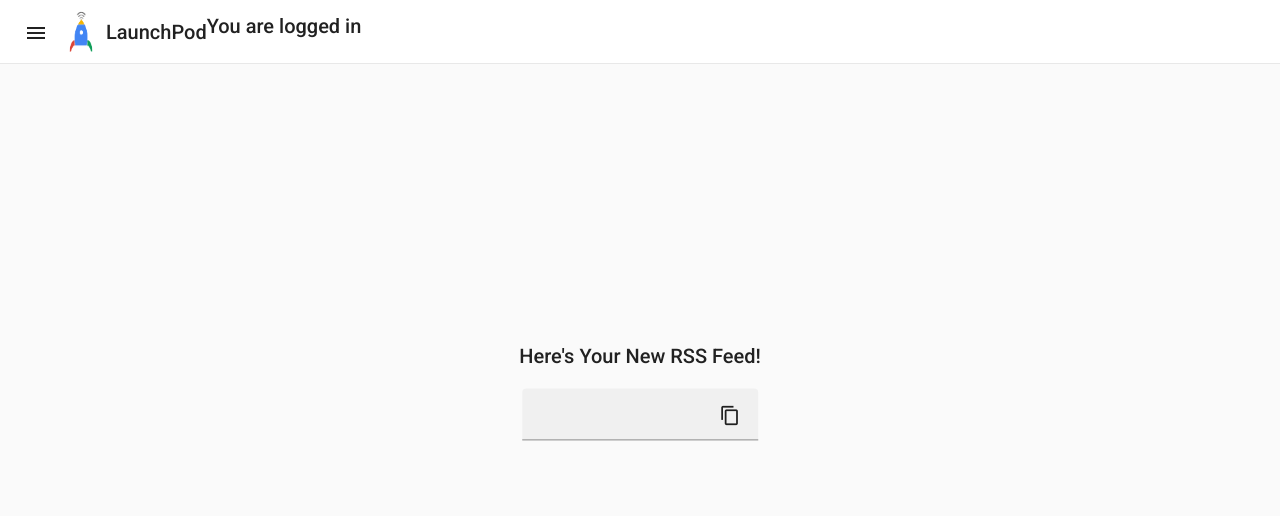
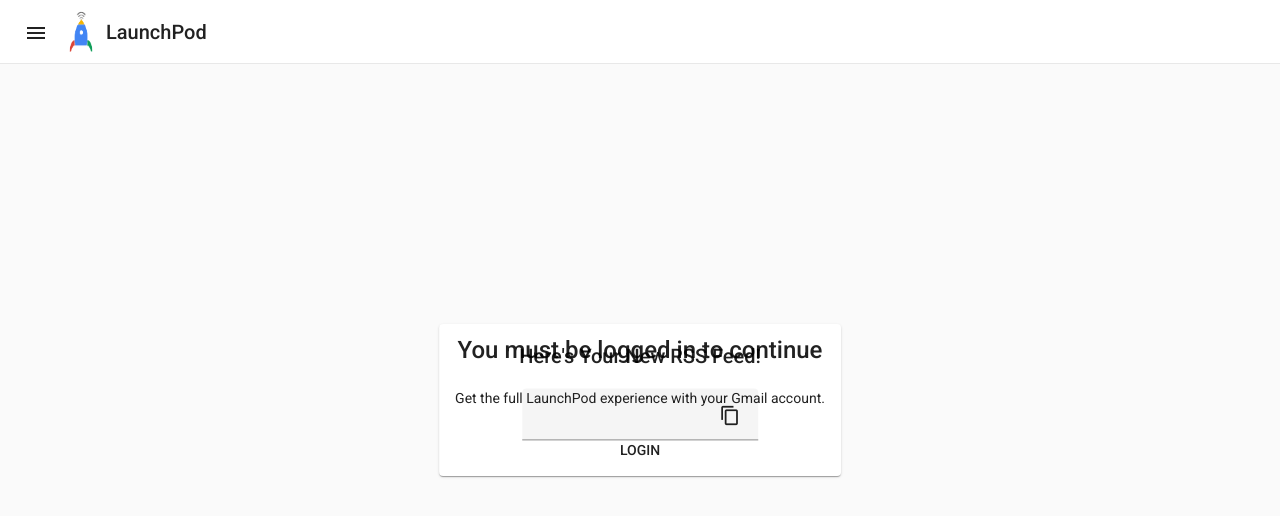
Before and after one commit to googleinterns/step18-2020, an Angular app in the folder launchpod/angular-launchpod/: page /result in a window 1280 px wide. Shown: the top 516 px of the page. Built offline with nearby package versions, Linux system fonts and the light colour scheme.

Commit message:
Add card to login component.

```diff
--- a/launchpod/angular-launchpod/src/app/app.component.css
+++ b/launchpod/angular-launchpod/src/app/app.component.css
@@ -8,10 +8,6 @@
 
 .icons {
   padding-right: 10px;
-}
-
-#login-container {
-  text-align: right;
 }
 
 .logo {
--- a/launchpod/angular-launchpod/src/app/app.component.html
+++ b/launchpod/angular-launchpod/src/app/app.component.html
@@ -25,13 +25,11 @@
       </button>
       <img class="logo" src="assets/img/LaunchPodLogo.png" alt="icon" />
       <span>LaunchPod</span>
-      <span id="login-container">
-        <p>You are logged in</p>
-      </span>
     </mat-toolbar>
     <!-- Add Content Here -->
+    <app-login-popup class="center-page" id="login-popup"></app-login-popup>
     <div class="center-page">
-      <router-outlet></router-outlet>
+      <router-outlet id="form"></router-outlet>
     </div>
     <!-- <app-create-form class="center-page"></app-create-form> -->
     <!-- TODO: Add routing from create form to result component -->
--- a/launchpod/angular-launchpod/src/app/login-popup/login-popup.component.css
+++ b/launchpod/angular-launchpod/src/app/login-popup/login-popup.component.css
@@ -0,0 +1,3 @@
+.login-card {
+  text-align: center;
+}
--- a/launchpod/angular-launchpod/src/app/login-popup/login-popup.component.html
+++ b/launchpod/angular-launchpod/src/app/login-popup/login-popup.component.html
@@ -1 +1,10 @@
-<p>login-popup works!</p>
+<mat-card class="login-card">
+  <mat-card-title>You must be logged in to continue</mat-card-title>
+  <br />
+  <mat-card-content>
+    <p>Get the full LaunchPod experience with your Gmail account.</p>
+  </mat-card-content>
+  <mat-card-actions>
+    <button mat-button>LOGIN</button>
+  </mat-card-actions>
+</mat-card>
```
